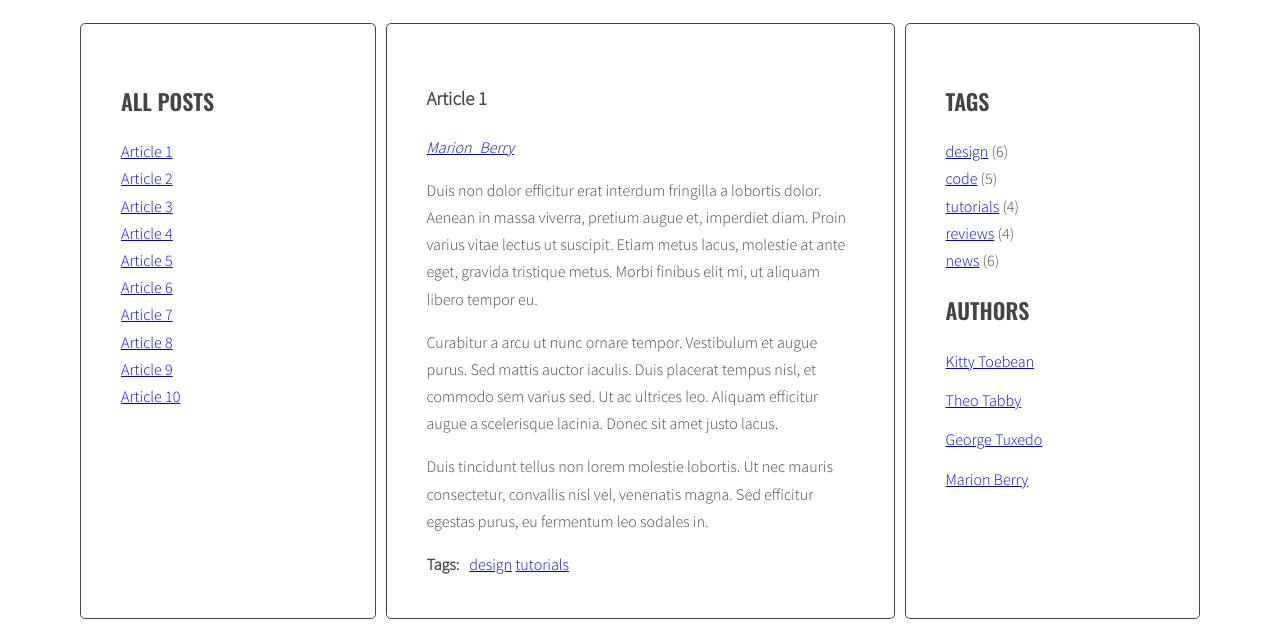
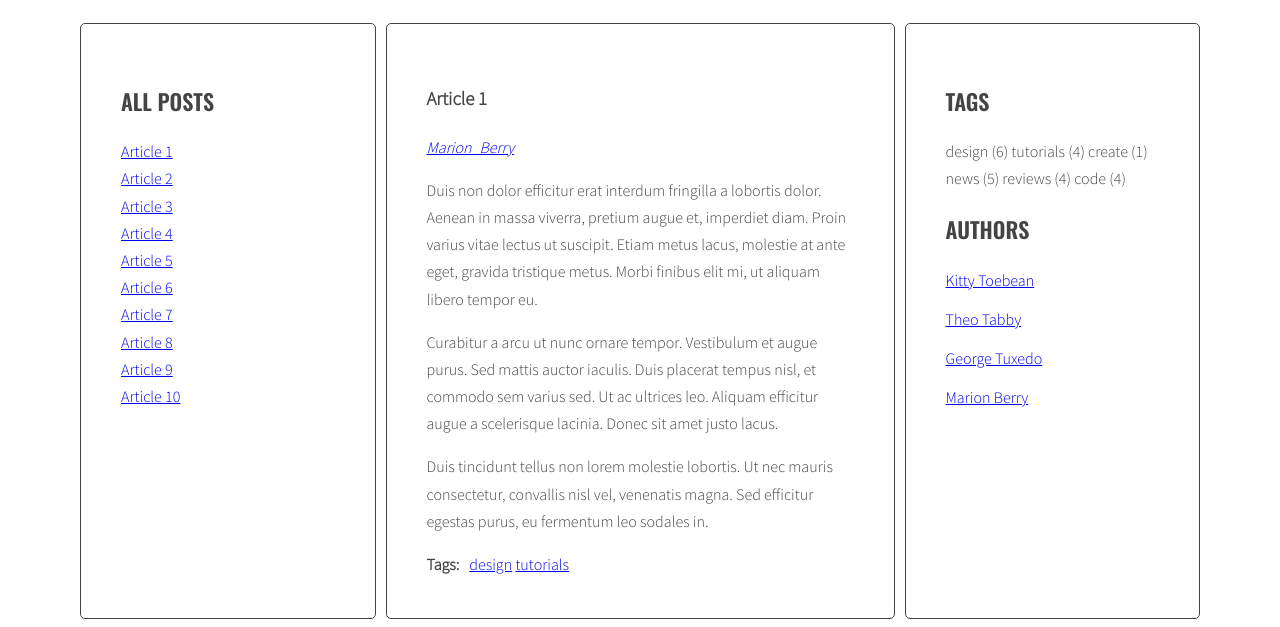
Before and after one commit to dygus4/javascript-blog, a website: page index.html in a window 1280 px wide. Shown: the part 220-847 px from the top of the page. Drawn offline with nearby package versions, Linux system fonts and the light colour scheme.

```diff
--- a/index.html
+++ b/index.html
@@ -21,7 +21,7 @@
                 <section class="posts">
                   <article class="post active" id="article-1" data-tags="design tutorials" data-author="Marion_Berry">
                     <h3 class="post-title">Article 1</h3>
-                    <p class="post-author"></p>
+                    <p class="post-author"> </p>
                     <div class="post-content">
                       <p>Duis non dolor efficitur erat interdum fringilla a lobortis dolor. Aenean in massa viverra, pretium augue et, imperdiet diam. Proin varius vitae lectus ut suscipit. Etiam metus lacus, molestie at ante eget, gravida tristique metus. Morbi finibus elit mi, ut aliquam libero tempor eu.</p>
 
@@ -192,11 +192,7 @@
                 <aside class="sidebar">
                   <h2 class="section-title">Tags</h2>
                   <ul class="list tags">
-                    <li><a href="#">design</a> <span>(6)</span></li>
-                    <li><a href="#">code</a> <span>(5)</span></li>
-                    <li><a href="#">tutorials</a> <span>(4)</span></li>
-                    <li><a href="#">reviews</a> <span>(4)</span></li>
-                    <li><a href="#">news</a> <span>(6)</span></li>
+
                   </ul>
                   <h2 class="section-title">Authors</h2>
                   <ul class="list authors">
--- a/js/script.js
+++ b/js/script.js
@@ -78,6 +78,8 @@
 
 
   function generateTags(){
+      /* [NEW] create a new variable allTags with an empty object */
+  let allTags = {};
     /* find all articles */
   const articles = document.querySelectorAll(optArticleSelector);
     /* START LOOP: for every article: */
@@ -99,6 +101,13 @@
           const linkHTML = ' <li><a href="#tag-' + tag + '">' + tag + '</a></li> ';
         /* add generated code to html variable */
           html = html + linkHTML;
+        /* [NEW] check if this link is NOT already in allTags */
+        if(!allTags[tag]) {
+        /* [NEW] add generated code to allTags array */
+        allTags[tag] = 1;
+      } else {
+          allTags[tag]++;
+      }
       /* END LOOP: for each tag */
       }
 
@@ -106,6 +115,22 @@
     tagsWrapper.innerHTML = html
     /* END LOOP: for every article: */
   }
+  /* [NEW] find list of tags in right column */
+  const tagList = document.querySelector('.tags');
+
+  /* [NEW] create variable for all links HTML code */
+let allTagsHTML = '';
+
+/* [NEW] START LOOP: for each tag in allTags: */
+for(let tag in allTags){
+  /* [NEW] generate code of a link and add it to allTagsHTML */
+  allTagsHTML += tag + ' (' + allTags[tag] + ') ';
+
+}
+/* [NEW] END LOOP: for each tag in allTags: */
+
+/*[NEW] add HTML from allTagsHTML to tagList */
+tagList.innerHTML = allTagsHTML;
 }
   generateTags();
 
@@ -237,4 +262,8 @@
 
 }
   addClickListenersToAuthors();
+
+
+  const optTagsListSelector = '.tags.list';
+
 }
--- a/sass/style.scss
+++ b/sass/style.scss
@@ -110,6 +110,7 @@
 
 .post-author {
   font-style: italic;
+  list-style-type: none;
 }
 
 .post-tags {
```
Also changed, not shown: 1 other file.
